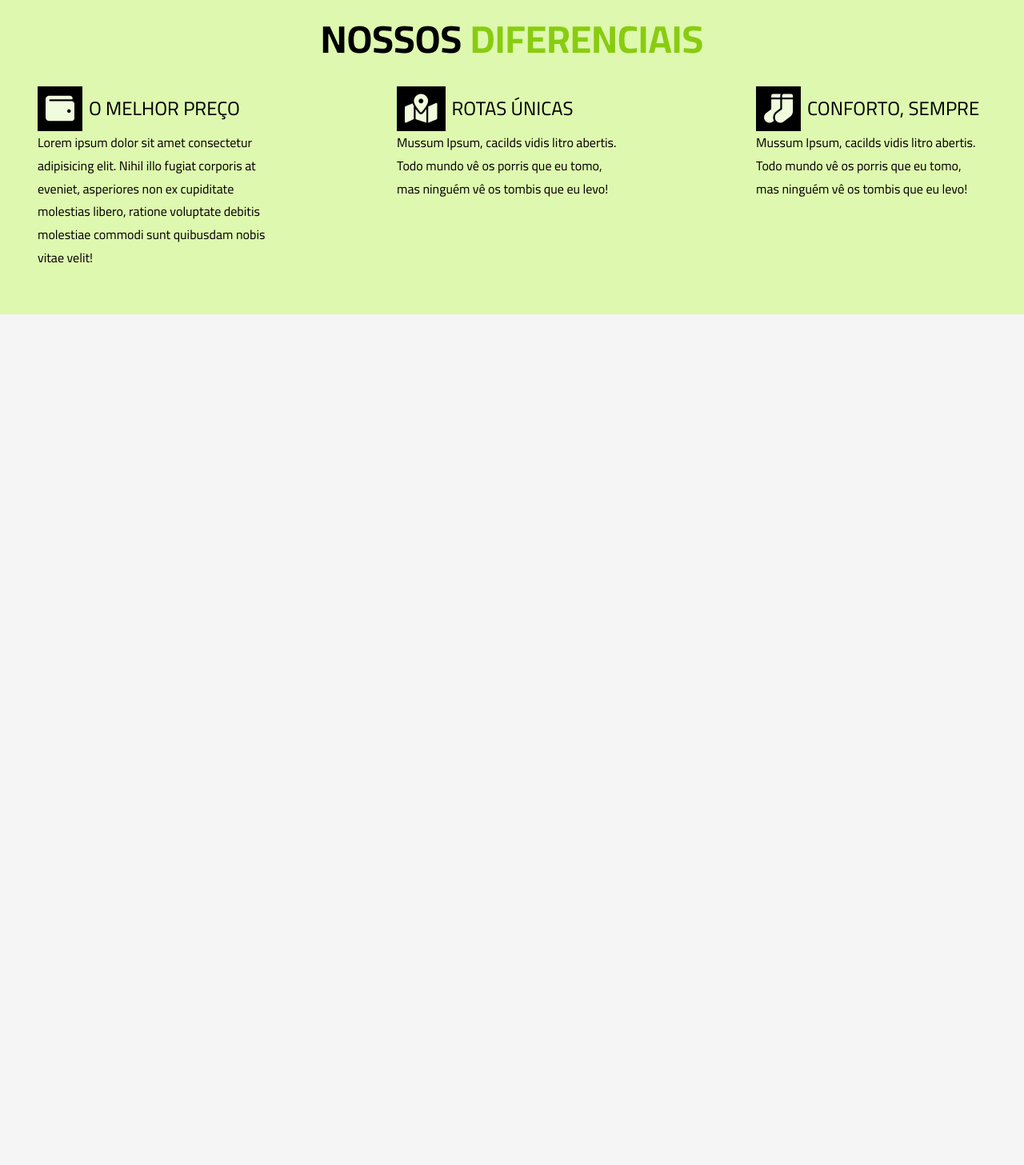
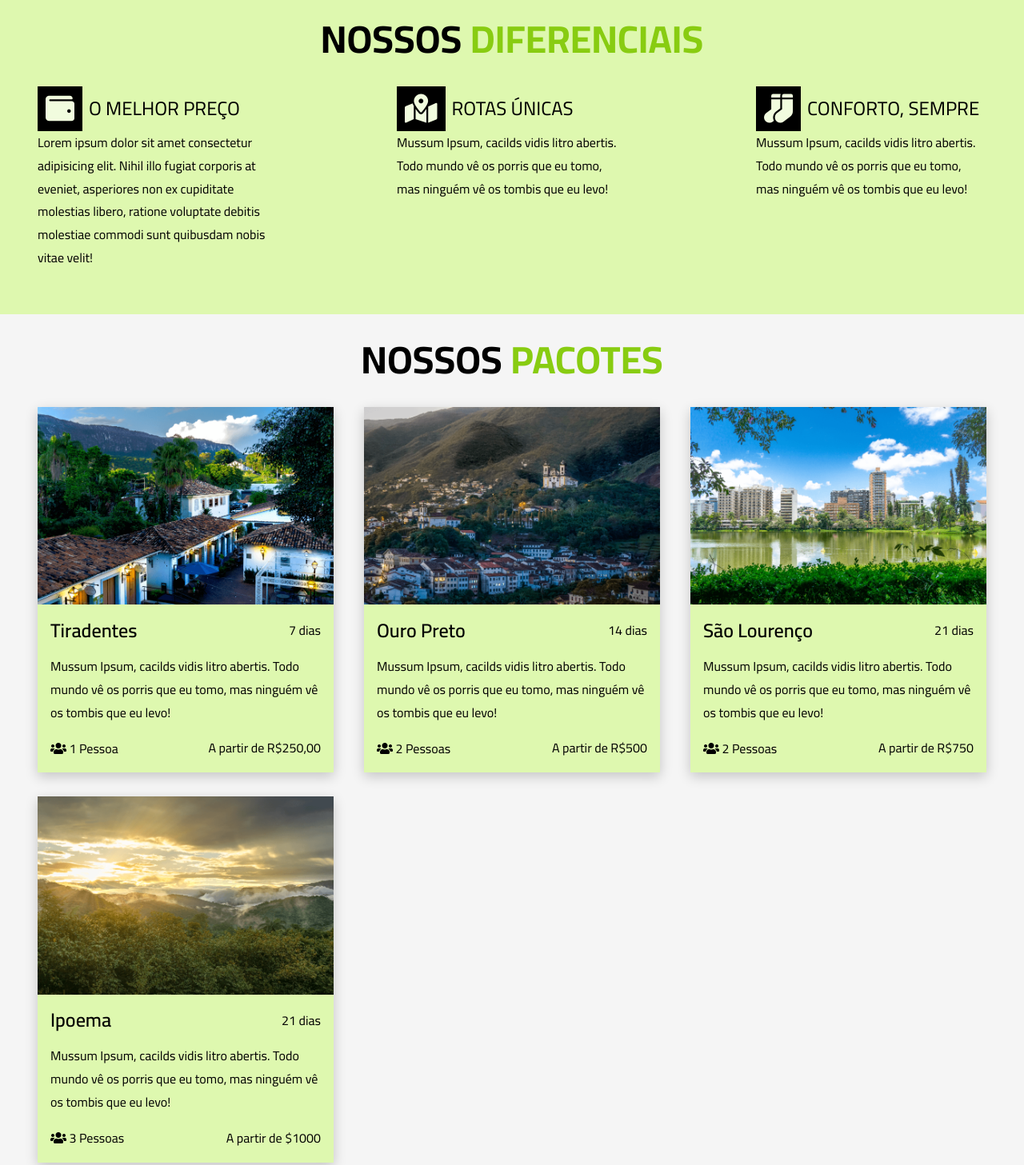
Before and after one commit to henriqqe/projeto-meet_minas, a plain HTML site: page index.html in a window 1280 px wide. Shown: the part 1648-3105 px from the top of the page at 80% size. Before the commit the page ends 2041 px from the top, so only its background shows below. Drawn offline with nearby package versions, Linux system fonts and the light colour scheme; a script that the page names is missing.

Commit message:
seção de pacotes criada

```diff
--- a/css/styles.css
+++ b/css/styles.css
@@ -355,6 +355,98 @@ img {
 /* 6. Pacotes
 /**********************************/
 
+.pacotes {
+  display: flex;
+  overflow-x: auto;
+  position: relative;
+}
+
+.pacotes::after {
+  content: '→';
+  position: absolute;
+  font-size: 3.6rem;
+  font-weight: 900;
+  color: red;
+  top: 0.5rem;
+  right: 5.2rem;
+  animation: arrow 0.5s ease-in 0s infinite alternate;
+}
+
+@keyframes arrow {
+  from {
+    right: 5.2rem;
+  }
+
+  to {
+    right: 3.2rem;
+  }
+}
+.pacote {
+  flex-shrink: 0;
+  background-color: var(--clr-light-green);
+  max-width: 37rem;
+  cursor: pointer;
+  box-shadow: var(--dark-shadow);
+}
+.pacote + .pacote {
+  margin-left: 3rem;
+}
+.pacote__info {
+  padding: 1.6rem;
+}
+.info-header {
+  display: flex;
+  align-items: center;
+  justify-content: space-between;
+}
+
+.info-header__titulo {
+  font-size: 2.4rem;
+  font-weight: 600;
+}
+
+.info-body {
+  margin: 1.6rem 0;
+}
+
+.info-footer {
+  display: flex;
+  font-size: 1.6rem;
+  justify-content: space-between;
+  align-items: center;
+}
+
+@media screen and (min-width: 805px) {
+  .pacotes {
+    flex-wrap: wrap;
+    justify-content: space-between;
+    overflow: visible;
+    padding-bottom: 3.2rem;
+  }
+
+  .pacote {
+    transition: var(--transition);
+  }
+  .pacote:hover {
+    transform: scale(1.02);
+  }
+
+  .pacotes::after {
+    content: '';
+  }
+  .pacote + .pacote {
+    margin: 0;
+  }
+  .pacote:nth-child(n + 3) {
+    margin-top: 3rem;
+  }
+}
+
+@media screen and (min-width: 1150px) {
+  .pacote:nth-child(3) {
+    margin-top: 0;
+  }
+}
 /**********************************/
 /* 7. Newsletter
 /**********************************/
--- a/index.html
+++ b/index.html
@@ -148,29 +148,153 @@
     </section>
 
     <section id="diferenciais">
-      <h2 class="section__titulo">Nossos <span class="section__titulo--destaque">diferenciais</span></h2>
+      <h2 class="section__titulo">
+        Nossos <span class="section__titulo--destaque">diferenciais</span>
+      </h2>
       <div class="diferenciais">
-
         <article class="diferencial">
-            <h3 class="diferencial__titulo diferencial__titulo--carteira">O melhor preço</h3>
-            <p class="diferencial__descricao">Lorem ipsum dolor sit amet consectetur adipisicing elit. Nihil illo fugiat corporis at eveniet, asperiores non ex cupiditate molestias libero, ratione voluptate debitis molestiae commodi sunt quibusdam nobis vitae velit!</p>
-        </article> <!-- .diferencial -->
+          <h3 class="diferencial__titulo diferencial__titulo--carteira">
+            O melhor preço
+          </h3>
+          <p class="diferencial__descricao">
+            Lorem ipsum dolor sit amet consectetur adipisicing elit. Nihil illo
+            fugiat corporis at eveniet, asperiores non ex cupiditate molestias
+            libero, ratione voluptate debitis molestiae commodi sunt quibusdam
+            nobis vitae velit!
+          </p>
+        </article>
+        <!-- .diferencial -->
         <article class="diferencial">
-          <h3 class="diferencial__titulo diferencial__titulo--mapa">rotas únicas</h3>
-          <p class="diferencial__descricao">Mussum Ipsum, cacilds vidis litro abertis. Todo mundo vê os porris que eu
-            tomo,
-            mas ninguém vê os tombis que eu levo!</p>
+          <h3 class="diferencial__titulo diferencial__titulo--mapa">
+            rotas únicas
+          </h3>
+          <p class="diferencial__descricao">
+            Mussum Ipsum, cacilds vidis litro abertis. Todo mundo vê os porris
+            que eu tomo, mas ninguém vê os tombis que eu levo!
+          </p>
         </article>
 
         <article class="diferencial">
-          <h3 class="diferencial__titulo diferencial__titulo--meias">Conforto, sempre</h3>
-          <p class="diferencial__descricao">Mussum Ipsum, cacilds vidis litro abertis. Todo mundo vê os porris que eu
-            tomo,
-            mas ninguém vê os tombis que eu levo!</p>
+          <h3 class="diferencial__titulo diferencial__titulo--meias">
+            Conforto, sempre
+          </h3>
+          <p class="diferencial__descricao">
+            Mussum Ipsum, cacilds vidis litro abertis. Todo mundo vê os porris
+            que eu tomo, mas ninguém vê os tombis que eu levo!
+          </p>
+        </article>
+      </div>
+      <!-- .diferenciais -->
+    </section>
+    <!-- #diferenciais -->
+
+    <section id="pacotes">
+      <h2 class="section__titulo">
+        Nossos <span class="section__titulo--destaque">pacotes</span>
+      </h2>
+
+      <div class="pacotes">
+        <article class="pacote">
+          <img
+            src="assets/photo_2.png"
+            alt="Tiradentes"
+            class="pacote__thumb"
+          />
+          <div class="pacote__info">
+            <div class="info-header">
+              <h3 class="info-header__titulo">Tiradentes</h3>
+              <p class="info-header__dias">7 dias</p>
+            </div>
+            <!-- .info-header -->
+
+            <p class="info-body">
+              Mussum Ipsum, cacilds vidis litro abertis. Todo mundo vê os porris
+              que eu tomo, mas ninguém vê os tombis que eu levo!
+            </p>
+            <div class="info-footer">
+              <span>
+                <i class="fas fa-users"></i>
+                1 Pessoa
+              </span>
+              <p>A partir de R$250,00</p>
+            </div>
+          </div>
+          <!-- .pacote__indo -->
         </article>
 
-      </div> <!-- .diferenciais -->
-    </section> <!-- #diferenciais -->
+        <article class="pacote">
+          <img
+            src="assets/photo_7.png"
+            class="pacote__thumb"
+            alt="Ouro Preto"
+          />
+          <div class="pacote__info">
+            <div class="info-header">
+              <h3 class="info-header__titulo">Ouro Preto</h3>
+              <p class="info-header__dias">14 dias</p>
+            </div>
+            <p class="info-body">
+              Mussum Ipsum, cacilds vidis litro abertis. Todo mundo vê os porris
+              que eu tomo, mas ninguém vê os tombis que eu levo!
+            </p>
+            <div class="info-footer">
+              <span>
+                <i class="fas fa-users"></i>
+                2 Pessoas
+              </span>
+              <p>A partir de R$500</p>
+            </div>
+          </div>
+        </article>
+
+        <article class="pacote">
+          <img
+            src="assets/photo_3.png"
+            class="pacote__thumb"
+            alt="São Lourenço"
+          />
+          <div class="pacote__info">
+            <div class="info-header">
+              <h3 class="info-header__titulo">São Lourenço</h3>
+              <p class="info-header__dias">21 dias</p>
+            </div>
+            <p class="info-body">
+              Mussum Ipsum, cacilds vidis litro abertis. Todo mundo vê os porris
+              que eu tomo, mas ninguém vê os tombis que eu levo!
+            </p>
+            <div class="info-footer">
+              <span>
+                <i class="fas fa-users"></i>
+                2 Pessoas
+              </span>
+              <p>A partir de R$750</p>
+            </div>
+          </div>
+        </article>
+
+        <article class="pacote">
+          <img src="assets/photo_6.png" class="pacote__thumb" alt="" />
+          <div class="pacote__info">
+            <div class="info-header">
+              <h3 class="info-header__titulo">Ipoema</h3>
+              <p class="info-header__dias">21 dias</p>
+            </div>
+            <p class="info-body">
+              Mussum Ipsum, cacilds vidis litro abertis. Todo mundo vê os porris
+              que eu tomo, mas ninguém vê os tombis que eu levo!
+            </p>
+            <div class="info-footer">
+              <span>
+                <i class="fas fa-users"></i>
+                3 Pessoas
+              </span>
+              <p>A partir de $1000</p>
+            </div>
+          </div>
+        </article>
+      </div>
+      <!-- .pacotes -->
+    </section>
     <script src="js/scripts.js"></script>
   </body>
 </html>
```
